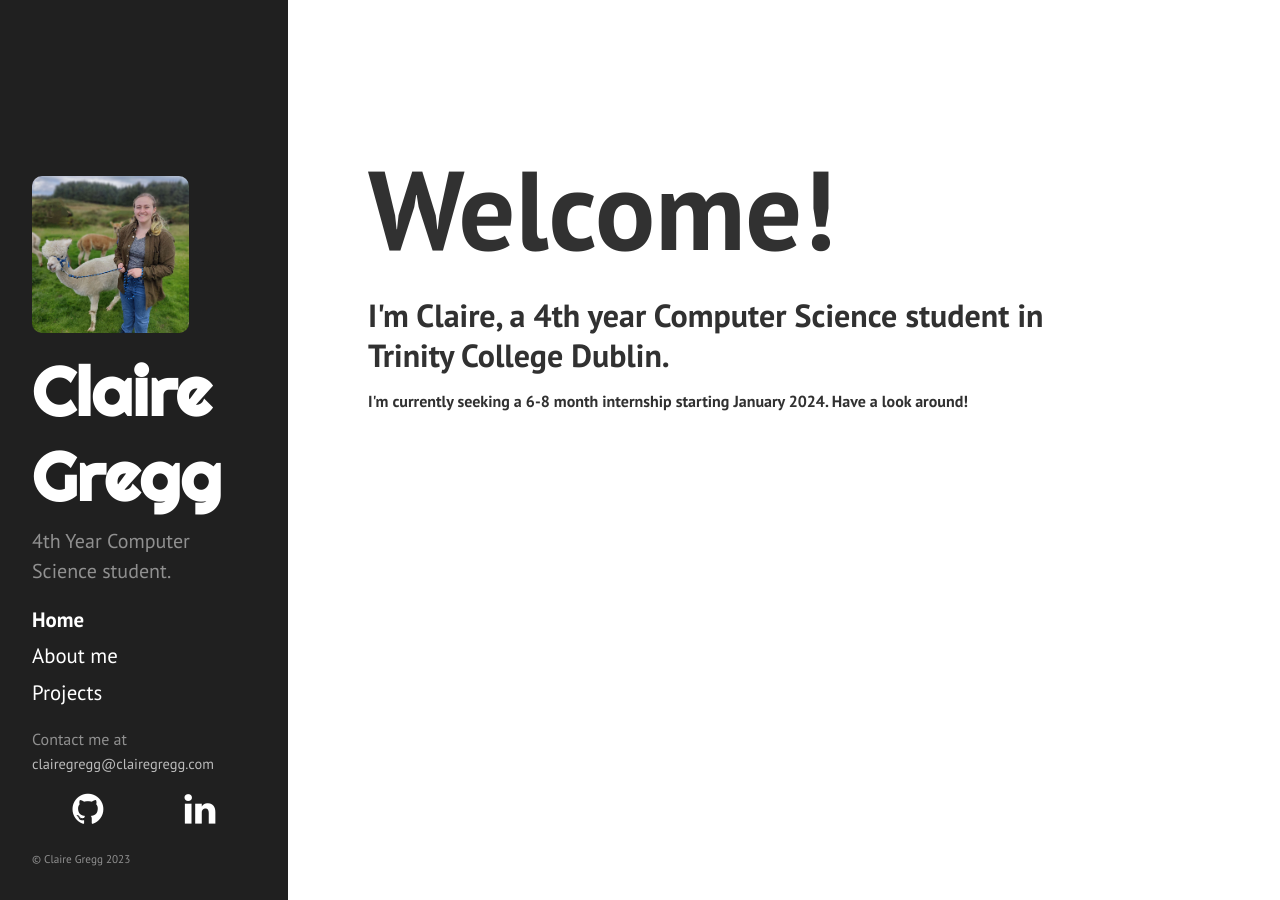
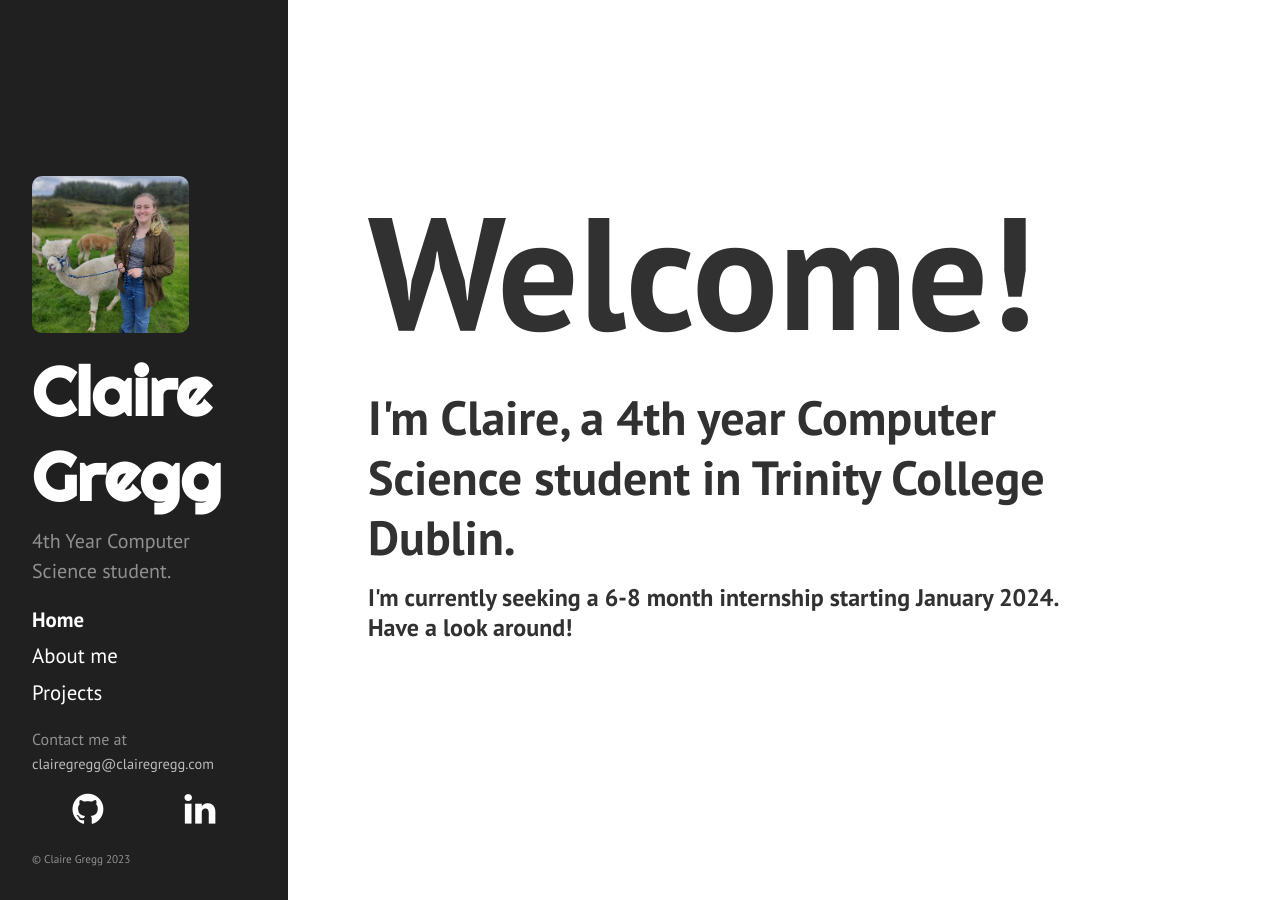
Before and after one commit to clairegregg/clairegregg.github.io, a Jekyll site: the page built from index.html, in a window 1280 px wide. Built offline with Jekyll 4.4.1, drawn with Linux system fonts in a browser that asks for light colours; Markdown is read by kramdown in place of the engine named in the settings.

Commit message:
Fix home page for mobile

```diff
--- a/index.html
+++ b/index.html
@@ -6,6 +6,6 @@ title: Welcome
 <div>
   <h1 class="welcome">Welcome!</h1>
   <h2 class="intro"> I'm Claire, a 4th year Computer Science student in Trinity College Dublin.</h2>
-  <h4>I'm currently seeking a 6-8 month internship starting January 2024. Have a look around!</h4>
+  <h2>I'm currently seeking a 6-8 month internship starting January 2024. Have a look around!</h4>
 
 </div>
--- a/public/css/poole.css
+++ b/public/css/poole.css
@@ -104,11 +104,17 @@ h4, h5, h6 {
 }
 
 .welcome {
-  font-size: 7rem;
+  font-size: 5rem;
+}
+
+@media (min-width: 38rem){
+  .welcome {
+    font-size: 10rem;
+  }
 }
 
 .intro {
-  font-size: 2rem;
+  font-size: 3rem;
 }
 
 
```
